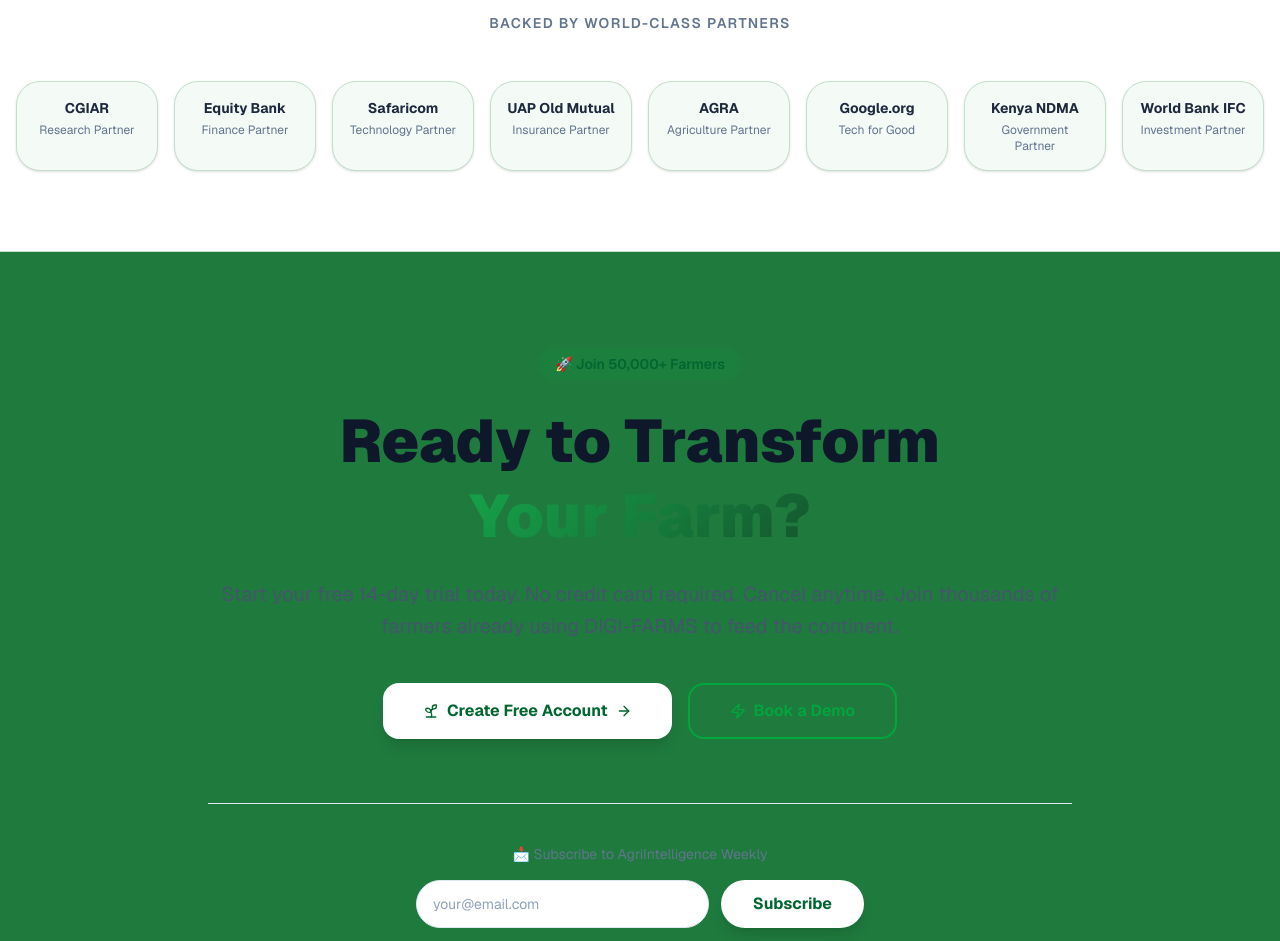
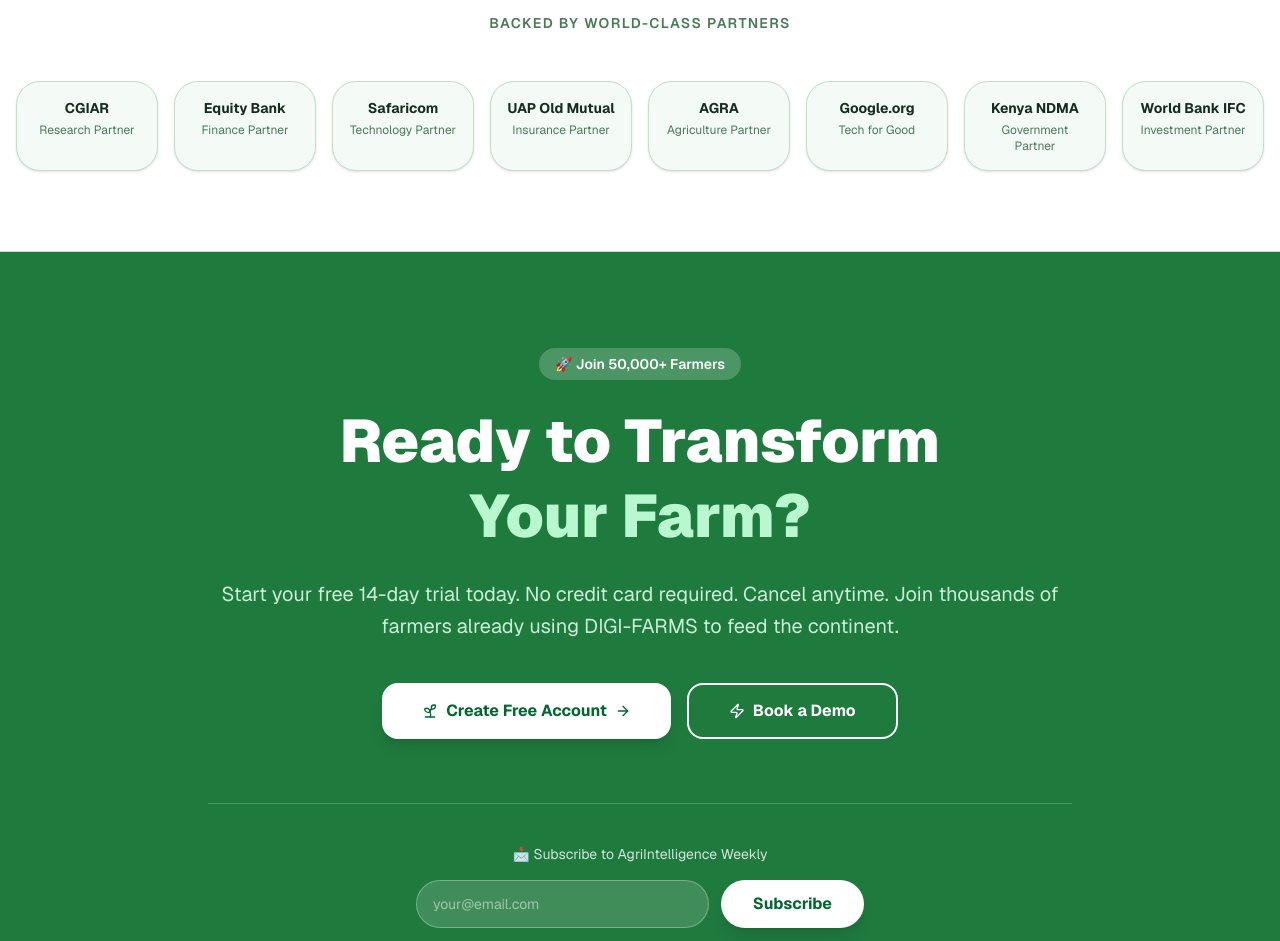
Before and after one commit to Faqih001/digi-farms, a Next.js app: page / in a window 1280 px wide. Shown: the part 8240-9181 px from the top of the page. Built offline with nearby package versions, Linux system fonts and the light colour scheme.

Commit message:
fix: update styles in CTASection for improved visual consistency and accessibility

```diff
--- a/components/landing/sections/CTASection.tsx
+++ b/components/landing/sections/CTASection.tsx
@@ -5,16 +5,16 @@ import { Button } from "@/components/ui/button";
 
 export function CTASection() {
   return (
-    <section className="py-24 gradient-mesh">
+    <section className="py-24 bg-[#1F7A3E] dark:bg-[#155F2E]">
       <div className="container mx-auto px-4 max-w-4xl text-center">
-        <Badge className="mb-6 bg-green-600/10 text-green-800 border-green-200 text-sm px-4 py-1.5 dark:bg-white/20 dark:text-white dark:border-white/30">
+        <Badge className="mb-6 bg-white/20 text-white border-white/30 text-sm px-4 py-1.5">
           🚀 Join 50,000+ Farmers
         </Badge>
-        <h2 className="text-4xl lg:text-6xl font-black text-slate-900 dark:text-white mb-6 leading-tight">
+        <h2 className="text-4xl lg:text-6xl font-black text-white mb-6 leading-tight">
           Ready to Transform <br />
-          <span className="text-gradient">Your Farm?</span>
+          <span className="text-green-200">Your Farm?</span>
         </h2>
-        <p className="text-xl text-slate-600 dark:text-green-200/80 mb-10 leading-relaxed">
+        <p className="text-xl text-green-100/90 mb-10 leading-relaxed">
           Start your free 14-day trial today. No credit card required. Cancel anytime. Join
           thousands of farmers already using DIGI-FARMS to feed the continent.
         </p>
@@ -26,7 +26,7 @@ export function CTASection() {
               <ArrowRight className="w-4 h-4" />
             </Link>
           </Button>
-          <Button variant="outline" size="xl" asChild>
+          <Button variant="hero-outline" size="xl" asChild>
             <Link href="/contact">
               <Zap className="w-5 h-5" />
               Book a Demo
@@ -34,21 +34,21 @@ export function CTASection() {
           </Button>
         </div>
 
-        <div className="mt-16 pt-10 border-t border-slate-200 dark:border-white/20">
-          <p className="text-slate-500 dark:text-green-200/60 text-sm mb-4">
+        <div className="mt-16 pt-10 border-t border-white/20">
+          <p className="text-white/80 text-sm mb-4">
             📩 Subscribe to AgriIntelligence Weekly
           </p>
           <form className="flex gap-3 max-w-md mx-auto">
             <input
               type="email"
               placeholder="your@email.com"
-              className="flex-1 h-12 px-4 rounded-xl bg-white border border-slate-200 text-slate-900 placeholder:text-slate-400 focus:outline-none focus:ring-2 focus:ring-green-500 dark:bg-white/10 dark:border-white/20 dark:text-white dark:placeholder:text-green-200/50 dark:focus:ring-white/30 backdrop-blur-sm text-sm"
+              className="flex-1 h-12 px-4 rounded-xl bg-white/15 border border-white/30 text-white placeholder:text-white/50 focus:outline-none focus:ring-2 focus:ring-white/40 backdrop-blur-sm text-sm"
             />
             <Button variant="hero" size="lg" type="submit">
               Subscribe
             </Button>
           </form>
-          <p className="text-slate-500 dark:text-green-200/40 text-xs mt-3">
+          <p className="text-white/60 text-xs mt-3">
             Join 28,000+ subscribers. No spam, ever.
           </p>
         </div>
--- a/components/landing/sections/PartnersSection.tsx
+++ b/components/landing/sections/PartnersSection.tsx
@@ -14,7 +14,7 @@ export function PartnersSection() {
     <section className="py-20 bg-white dark:bg-[#0E1D16] border-y border-[#c3dfc9] dark:border-[#2a4a38]">
       <div className="container mx-auto px-4 max-w-7xl">
         <div className="text-center mb-12">
-          <p className="text-sm font-semibold uppercase tracking-widest text-slate-500 mb-2">
+          <p className="text-sm font-semibold uppercase tracking-widest text-[#4a7a58] dark:text-[#7aaa87] mb-2">
             Backed by world-class partners
           </p>
         </div>
@@ -24,8 +24,8 @@ export function PartnersSection() {
               key={name}
               className="bg-[#F4FAF6] dark:bg-[#162D24] rounded-xl p-4 text-center shadow-sm border border-[#c3dfc9] dark:border-[#2a4a38] hover:border-green-400 dark:hover:border-green-600 transition-colors"
             >
-              <div className="font-bold text-sm text-slate-800 dark:text-slate-200 mb-1">{name}</div>
-              <div className="text-xs text-slate-500">{type}</div>
+              <div className="font-bold text-sm text-[#182C1E] dark:text-[#e1ece3] mb-1">{name}</div>
+              <div className="text-xs text-[#4a7a58] dark:text-[#7aaa87]">{type}</div>
             </div>
           ))}
         </div>
--- a/components/landing/sections/ProblemSection.tsx
+++ b/components/landing/sections/ProblemSection.tsx
@@ -42,7 +42,7 @@ export function ProblemSection() {
         </div>
 
         <div className="mt-12 bg-[#E6F4EA] dark:bg-[#1F3A2E] rounded-2xl p-8 border border-[#c3dfc9] dark:border-[#2a4a38] text-center">
-          <p className="text-slate-700 dark:text-slate-300 text-lg max-w-3xl mx-auto">
+          <p className="text-slate-700 dark:text-[#7aaa87] text-lg max-w-3xl mx-auto">
             &quot;Without intervention, climate change will push <strong>100 million</strong> more African
             farmers into extreme poverty by 2030. DIGI-FARMS was built to reverse this.&quot;
           </p>
```
